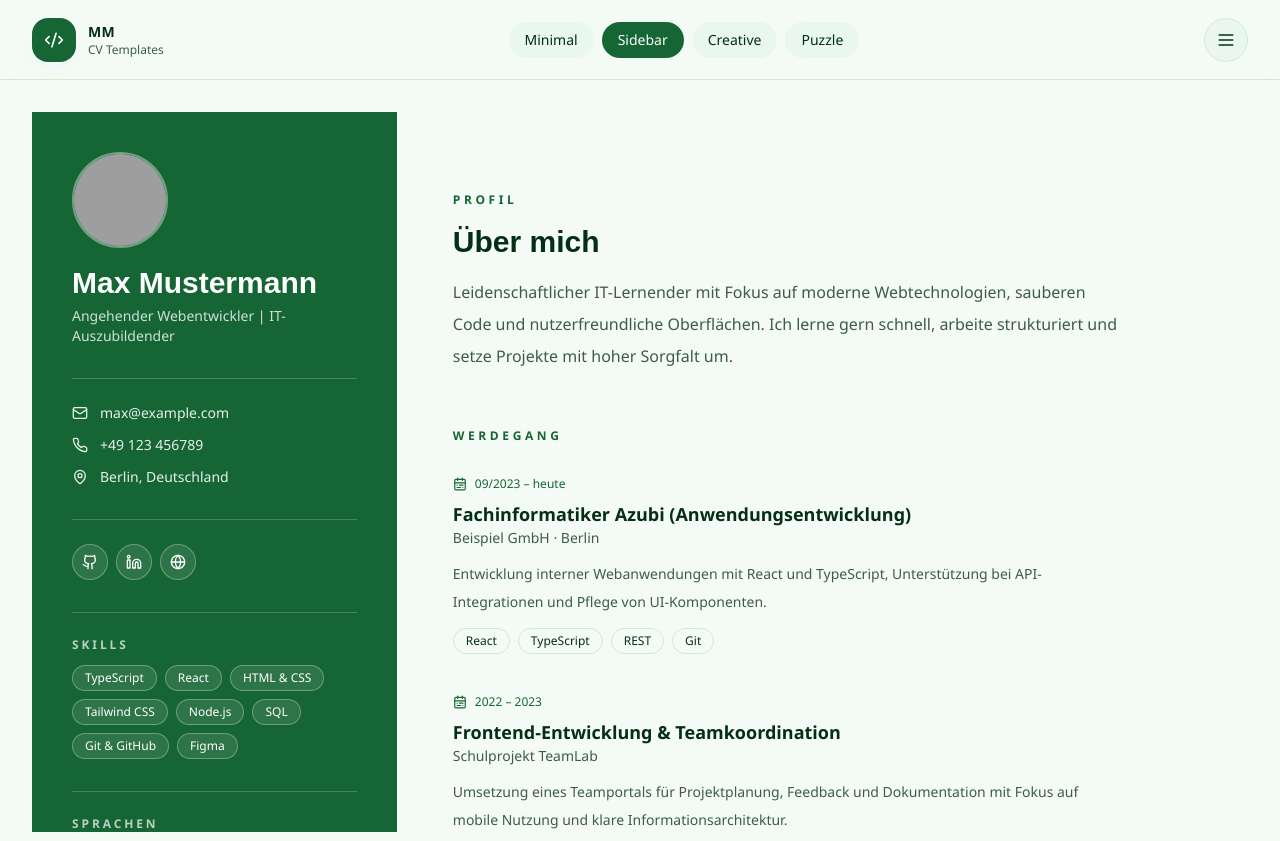
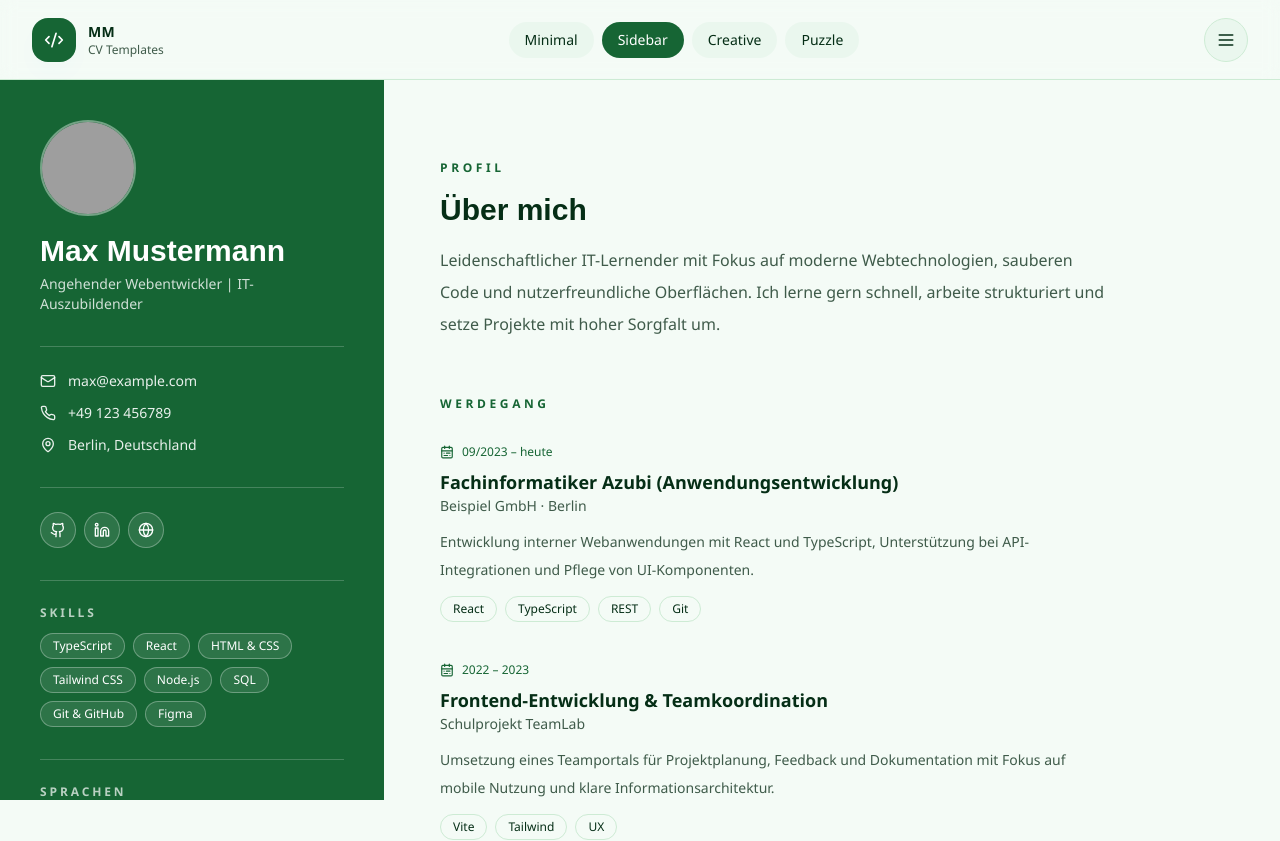
Before and after one commit to EduardoFantastico/react-resume-templates, a React (Vite) app: page /sidebar in a window 1280 px wide. Shown: the top 841 px of the page. Built offline with nearby package versions, Linux system fonts and the light colour scheme; grey boxes are pictures that could not be loaded.

Commit message:
fix: clean herosection

```diff
--- a/src/layouts/BaseLayout.tsx
+++ b/src/layouts/BaseLayout.tsx
@@ -22,8 +22,8 @@ export default function BaseLayout({
     <motion.main
       data-layout={variant}
       className={[
-        'mx-auto w-full max-w-7xl px-4 py-6 sm:px-6 lg:px-8 lg:py-8',
-        fullBleed ? 'max-w-none px-0 py-0' : '',
+        'mx-auto w-full',
+        fullBleed ? 'max-w-none' : 'max-w-7xl px-4 py-6 sm:px-6 lg:px-8 lg:py-8',
         className,
       ].join(' ')}
       initial={shouldReduceMotion ? false : { opacity: 0 }}
--- a/src/layouts/variants/CreativeLayout.tsx
+++ b/src/layouts/variants/CreativeLayout.tsx
@@ -19,7 +19,7 @@ export default function CreativeLayout() {
   return (
     <BaseLayout variant="creative" fullBleed>
       <section
-        className="relative flex min-h-[100svh] flex-col justify-center overflow-hidden px-6 py-28 sm:px-12 lg:px-20"
+        className="relative flex min-h-[calc(100svh-5rem)] w-full flex-col justify-center overflow-hidden px-6 py-28 sm:px-12 lg:px-20"
         style={{
           background:
             'linear-gradient(160deg, color-mix(in srgb, var(--color-primary) 92%, black) 0%, var(--color-primary) 45%, var(--color-accent) 100%)',
```
